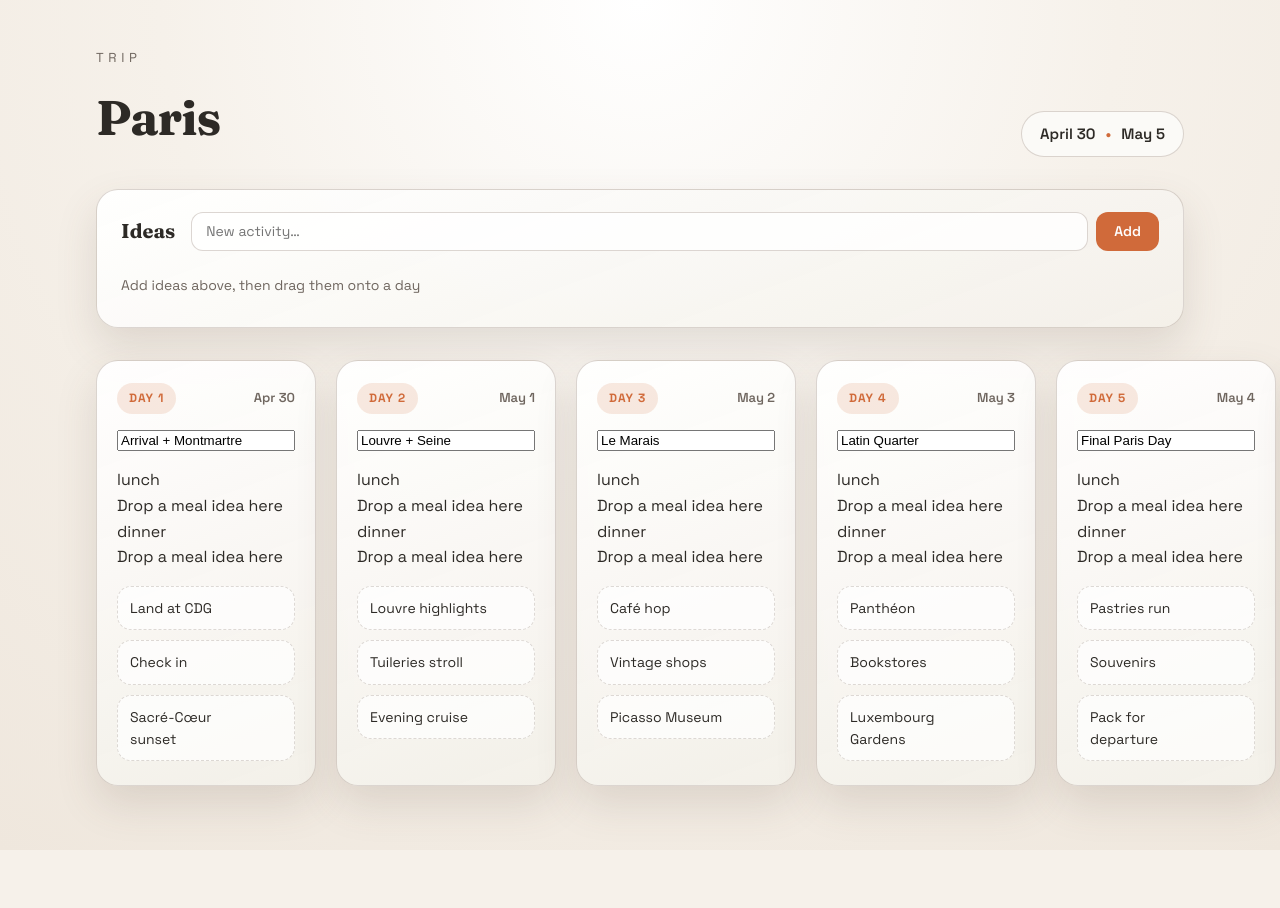
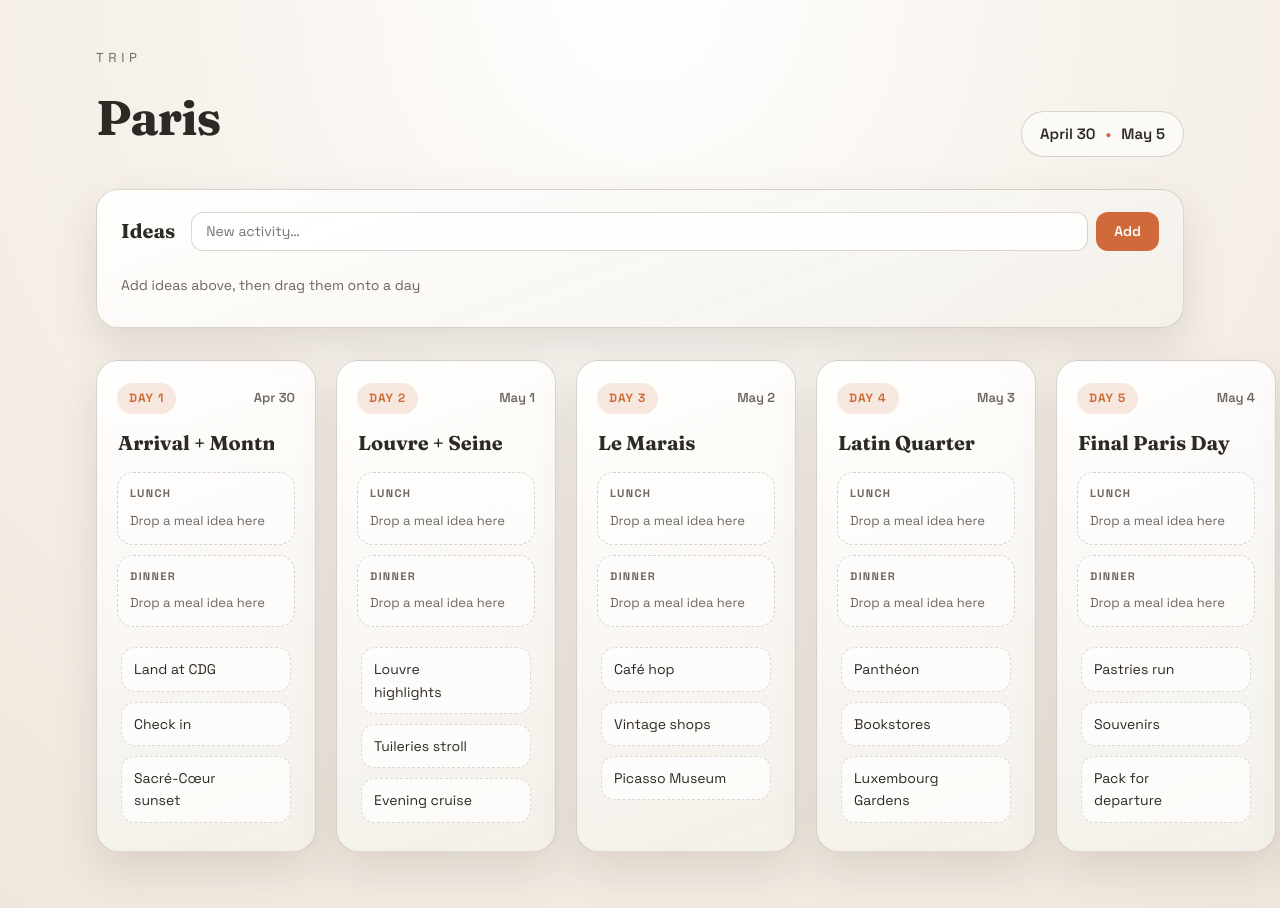
Before and after one commit to prigara/trip-planner, a React (Vite) app: page / in a window 1280 px wide. Shown: the top 908 px of the page. Before the commit the page ends 850 px from the top, so only its background shows below. Built offline with nearby package versions, Linux system fonts and the light colour scheme.

Commit message:
style: add editable day title and drag-drop card styles

```diff
--- a/src/App.css
+++ b/src/App.css
@@ -66,6 +66,67 @@
   margin: 0;
 }
 
+.day-title-input {
+  width: 100%;
+  padding: 6px 10px;
+  margin: -6px -10px;
+  border: 1px solid transparent;
+  border-radius: 12px;
+  background: transparent;
+  font: 700 20px / 1.2 var(--heading);
+  color: var(--text);
+  outline: none;
+  transition: border-color 0.15s, box-shadow 0.15s, background 0.15s;
+}
+
+.day-title-input:focus {
+  border-color: var(--accent);
+  background: rgba(255, 255, 255, 0.82);
+  box-shadow: 0 0 0 3px var(--accent-soft);
+}
+
+.meal-section {
+  display: grid;
+  gap: 10px;
+}
+
+.meal-slot {
+  display: flex;
+  flex-direction: column;
+  gap: 8px;
+  padding: 12px;
+  border-radius: 16px;
+  border: 1px dashed rgba(146, 133, 122, 0.35);
+  background: rgba(255, 255, 255, 0.56);
+  transition: border-color 0.15s, box-shadow 0.15s, background 0.15s;
+}
+
+.meal-label {
+  font-size: 11px;
+  font-weight: 700;
+  letter-spacing: 0.12em;
+  text-transform: uppercase;
+  color: var(--muted);
+}
+
+.meal-empty {
+  margin: 0;
+  color: var(--muted);
+  font-size: 13px;
+}
+
+.meal-item {
+  display: flex;
+  align-items: center;
+  justify-content: space-between;
+  gap: 8px;
+  padding: 10px 12px;
+  border-radius: 14px;
+  background: rgba(255, 255, 255, 0.9);
+  border: 1px solid rgba(146, 133, 122, 0.18);
+  cursor: grab;
+}
+
 .day-meta {
   display: flex;
   justify-content: space-between;
@@ -98,6 +159,10 @@
   gap: 10px;
   color: var(--text);
   font-size: 14px;
+  min-height: 96px;
+  padding: 4px;
+  border-radius: 18px;
+  transition: box-shadow 0.15s, background 0.15s;
 }
 
 .day-list-item {
@@ -109,6 +174,7 @@
   border-radius: 14px;
   background: rgba(255, 255, 255, 0.7);
   border: 1px dashed rgba(146, 133, 122, 0.3);
+  cursor: grab;
 }
 
 .remove-btn {
@@ -140,9 +206,18 @@
 }
 
 /* Drop target highlight */
-.day-card.drop-over {
+.drop-over {
   border-color: var(--accent);
   box-shadow: 0 0 0 3px var(--accent-soft), var(--shadow-soft);
+}
+
+.meal-slot.drop-over,
+.day-list.drop-over {
+  background: rgba(255, 255, 255, 0.88);
+}
+
+.remove-btn.visible {
+  opacity: 1;
 }
 
 /* Todo section */
--- a/src/App.tsx
+++ b/src/App.tsx
@@ -153,6 +153,7 @@ function App() {
   }
 
   const getDropId = (dayIndex: number, slot: DaySlot) => `${dayIndex}-${slot}`
+  const getItemDropId = (dayIndex: number, itemIndex: number) => `${dayIndex}-items-${itemIndex}`
 
   const handleDragStart = (item: Item, source: DragSource) => {
     dragRef.current = { item, source }
@@ -241,6 +242,97 @@ function App() {
   const removeFromDay = (item: Item, dayIndex: number, slot: DaySlot) => {
     removeItemFromSource(item, { dayIndex, slot })
     setTodoItems(prev => [...prev, item])
+  }
+
+  const moveItemIntoDayList = (dayIndex: number, targetIndex: number) => {
+    if (!dragRef.current) return
+    const { item, source } = dragRef.current
+
+    const sourceIndex =
+      source !== 'todo' && source.slot === 'items'
+        ? days[source.dayIndex].items.findIndex(currentItem => currentItem.id === item.id)
+        : -1
+
+    const adjustedTargetIndex =
+      source !== 'todo' &&
+      source.slot === 'items' &&
+      source.dayIndex === dayIndex &&
+      sourceIndex !== -1 &&
+      sourceIndex < targetIndex
+        ? targetIndex - 1
+        : targetIndex
+
+    if (
+      source !== 'todo' &&
+      source.slot === 'items' &&
+      source.dayIndex === dayIndex &&
+      sourceIndex === adjustedTargetIndex
+    ) {
+      dragRef.current = null
+      setDraggingOver(null)
+      return
+    }
+
+    let nextDays = days
+    let nextTodoItems = todoItems
+
+    if (source === 'todo') {
+      nextTodoItems = todoItems.filter(todoItem => todoItem.id !== item.id)
+    } else {
+      nextDays = days.map((day, i) => {
+        if (i !== source.dayIndex) return day
+        if (source.slot === 'items') {
+          return { ...day, items: day.items.filter(currentItem => currentItem.id !== item.id) }
+        }
+        return { ...day, [source.slot]: day[source.slot]?.id === item.id ? null : day[source.slot] }
+      })
+    }
+
+    nextDays = nextDays.map((day, i) => {
+      if (i !== dayIndex) return day
+
+      const clampedTargetIndex = Math.max(0, Math.min(adjustedTargetIndex, day.items.length))
+      return {
+        ...day,
+        items: [
+          ...day.items.slice(0, clampedTargetIndex),
+          item,
+          ...day.items.slice(clampedTargetIndex),
+        ],
+      }
+    })
+
+    setDays(nextDays)
+    setTodoItems(nextTodoItems)
+    dragRef.current = null
+    setDraggingOver(null)
+  }
+
+  const handleListDragOver = (e: React.DragEvent, dayIndex: number) => {
+    e.preventDefault()
+    setDraggingOver(getItemDropId(dayIndex, days[dayIndex].items.length))
+  }
+
+  const handleListItemDragOver = (e: React.DragEvent, dayIndex: number, itemIndex: number) => {
+    e.preventDefault()
+    e.stopPropagation()
+
+    const bounds = (e.currentTarget as HTMLElement).getBoundingClientRect()
+    const insertAfter = e.clientY > bounds.top + bounds.height / 2
+    const targetIndex = insertAfter ? itemIndex + 1 : itemIndex
+
+    setDraggingOver(getItemDropId(dayIndex, targetIndex))
+  }
+
+  const handleListItemDrop = (e: React.DragEvent, dayIndex: number, itemIndex: number) => {
+    e.preventDefault()
+    e.stopPropagation()
+
+    const bounds = (e.currentTarget as HTMLElement).getBoundingClientRect()
+    const insertAfter = e.clientY > bounds.top + bounds.height / 2
+    const targetIndex = insertAfter ? itemIndex + 1 : itemIndex
+
+    moveItemIntoDayList(dayIndex, targetIndex)
   }
 
   return (
@@ -354,19 +446,23 @@ function App() {
             </div>
             <ul
               className={`day-list${
-                draggingOver === getDropId(dayIndex, 'items') ? ' drop-over' : ''
+                draggingOver === getItemDropId(dayIndex, day.items.length) ? ' insert-end' : ''
               }`}
-              onDragOver={e => handleDragOver(e, dayIndex, 'items')}
+              onDragOver={e => handleListDragOver(e, dayIndex)}
               onDragLeave={handleDragLeave}
-              onDrop={() => handleDrop(dayIndex, 'items')}
+              onDrop={() => moveItemIntoDayList(dayIndex, day.items.length)}
             >
-              {day.items.map(item => (
+              {day.items.map((item, itemIndex) => (
                 <li
                   key={item.id}
-                  className="day-list-item"
+                  className={`day-list-item${
+                    draggingOver === getItemDropId(dayIndex, itemIndex) ? ' insert-before' : ''
+                  }`}
                   draggable
                   onDragStart={() => handleDragStart(item, { dayIndex, slot: 'items' })}
                   onDragEnd={handleDragEnd}
+                  onDragOver={e => handleListItemDragOver(e, dayIndex, itemIndex)}
+                  onDrop={e => handleListItemDrop(e, dayIndex, itemIndex)}
                 >
                   <span>{item.text}</span>
                   <button
```
